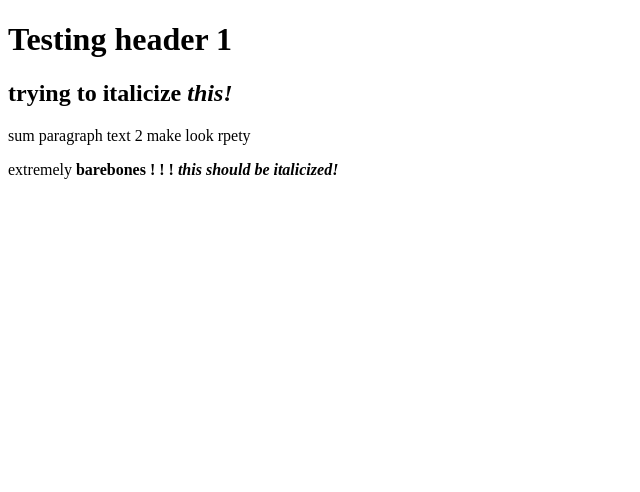
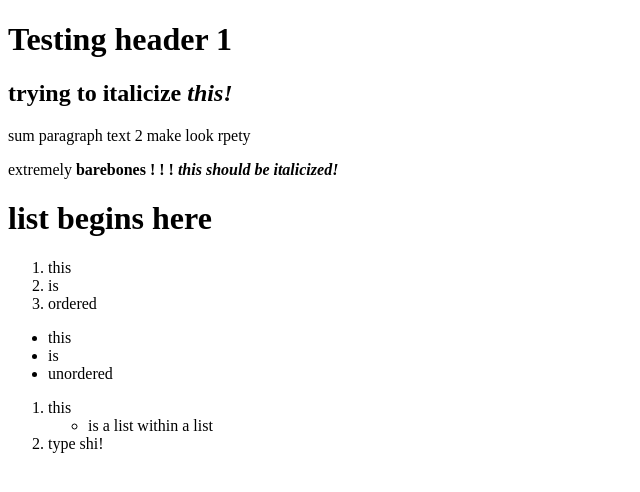
Before and after one commit to kalinsheth/git_test, a plain HTML site: page index.html in a window 1280 px wide. Shown: the whole page, without its empty margins (0-640 px from the left). Drawn offline with Linux system fonts and the light colour scheme.

Commit message:
Editing index.html

```diff
--- a/index.html
+++ b/index.html
@@ -11,5 +11,24 @@
             <p> sum paragraph text 2 make look rpety</p>
             <p> extremely <strong>barebones ! ! ! <em>this should be italicized!</em></strong></p>
 
+
+    <h1>list begins here</h1>
+        <ol>
+            <li>this</li>
+            <li>is</li>
+            <li>ordered</li>
+        </ol>
+        <ul>
+            <li>this</li>
+            <li>is</li>
+            <li>unordered</li>
+        </ul>
+        <ol>
+            <li>this</li>
+                <ul>
+                    <li>is a list within a list</li>
+                </ul>
+            <li>type shi!</li>
+        </ol>
 </body>
 </html>
```
